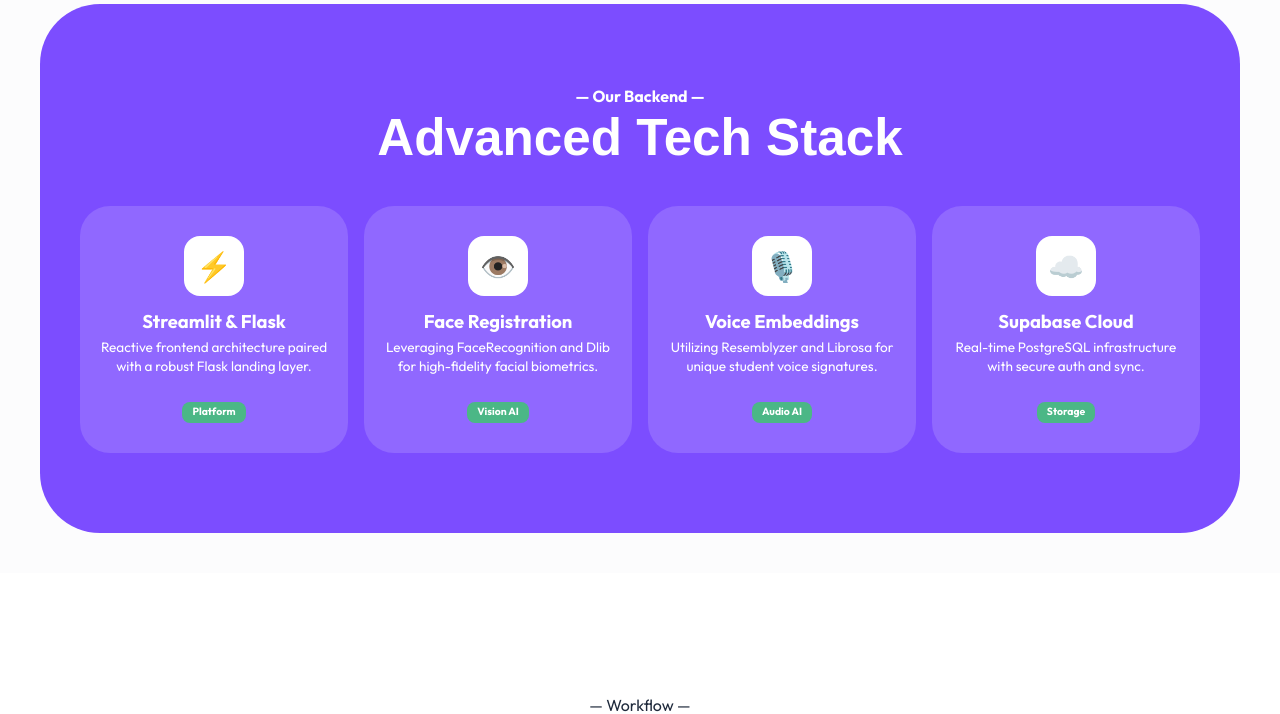
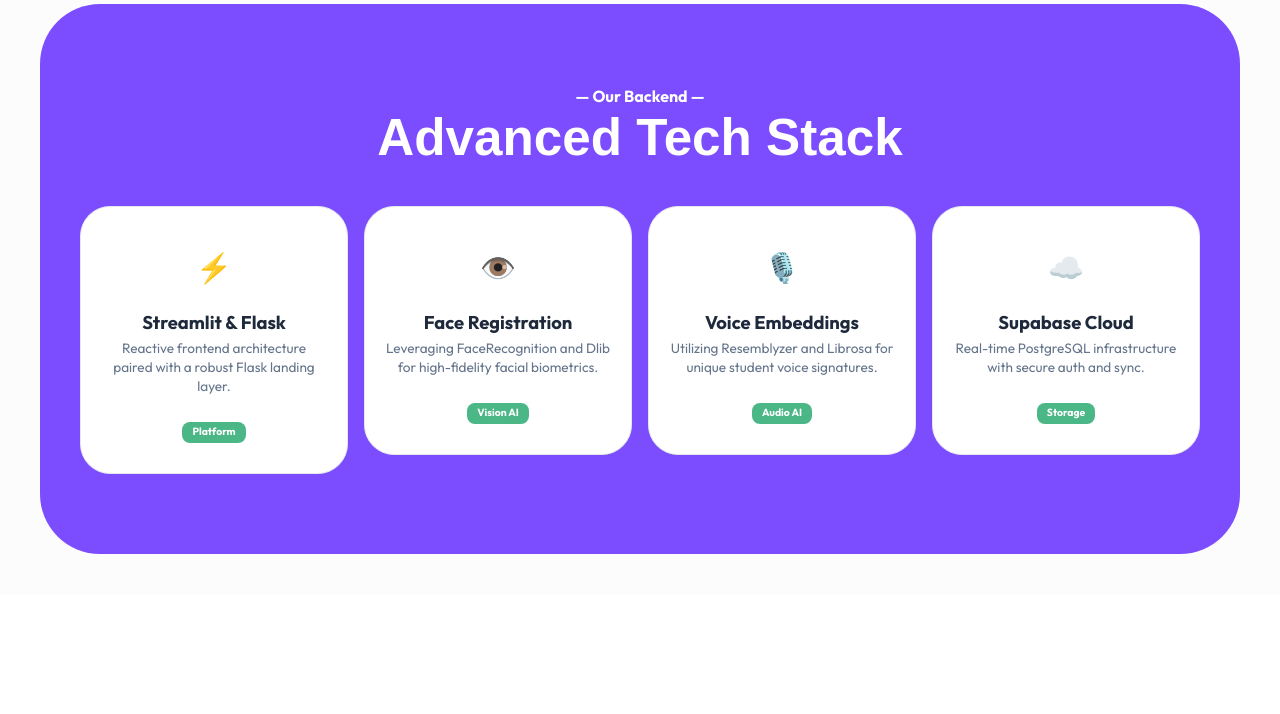
Before and after one commit to tanmayrathod765/landing-page, a Flask app: page / in a window 1280 px wide. Shown: the part 5219-5933 px from the top of the page. Run offline with Flask 3, Linux system fonts and the light colour scheme; some web fonts are replaced.

Commit message:
Improve text contrast for readability

```diff
--- a/static/css/style.css
+++ b/static/css/style.css
@@ -371,9 +371,10 @@ h4 {
 }
 
 .tech-card {
-    background-color: rgba(255, 255, 255, 0.15);
+    background-color: #ffffff;
     padding: 30px 20px;
     border-radius: 30px;
+    border: 1px solid #e5e7eb;
     text-align: center;
     display: flex;
     flex-direction: column;
@@ -397,14 +398,14 @@ h4 {
 .tech-card h4 {
     font-size: 1.15rem;
     margin-bottom: 6px;
-    color: white;
+    color: var(--text-dark);
     font-family: 'Outfit', sans-serif;
     font-weight: 800;
 }
 
 .tech-card p {
     font-size: 0.85rem;
-    color: white;
+    color: var(--text-muted);
     line-height: 1.4;
 }
 
```
